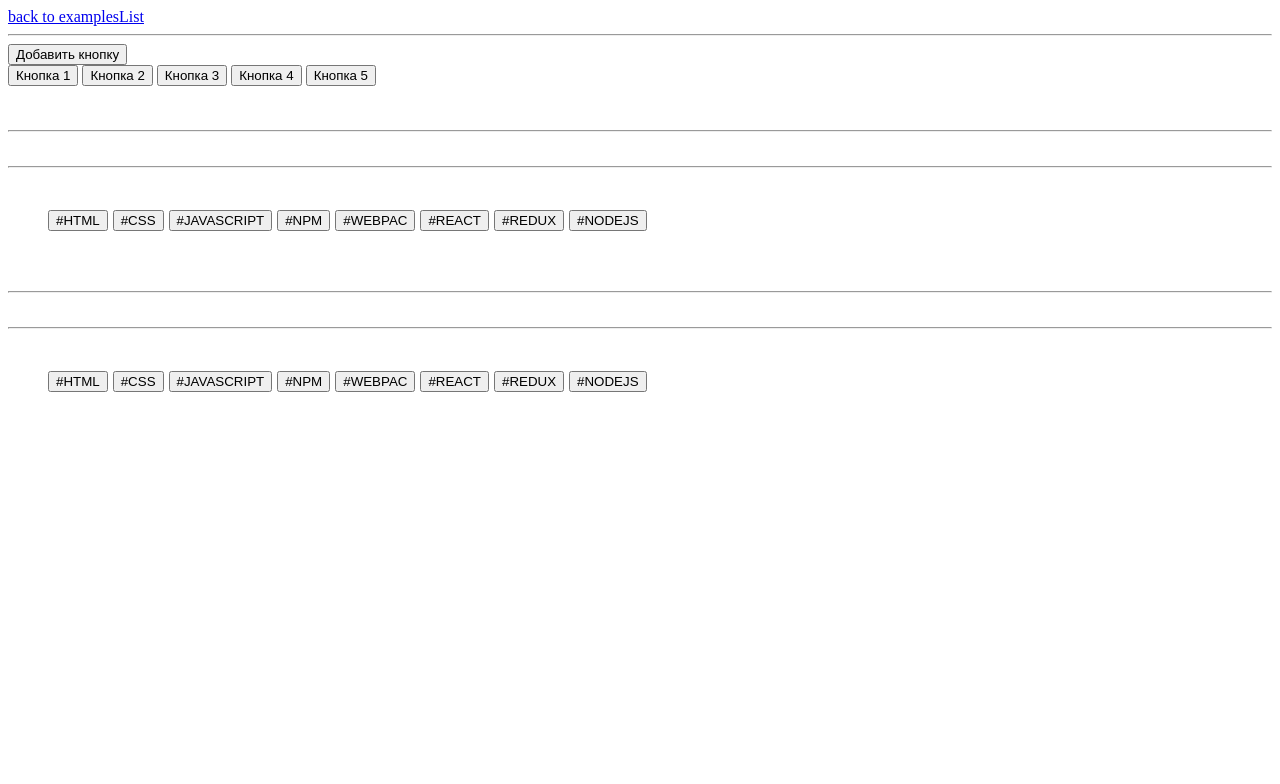
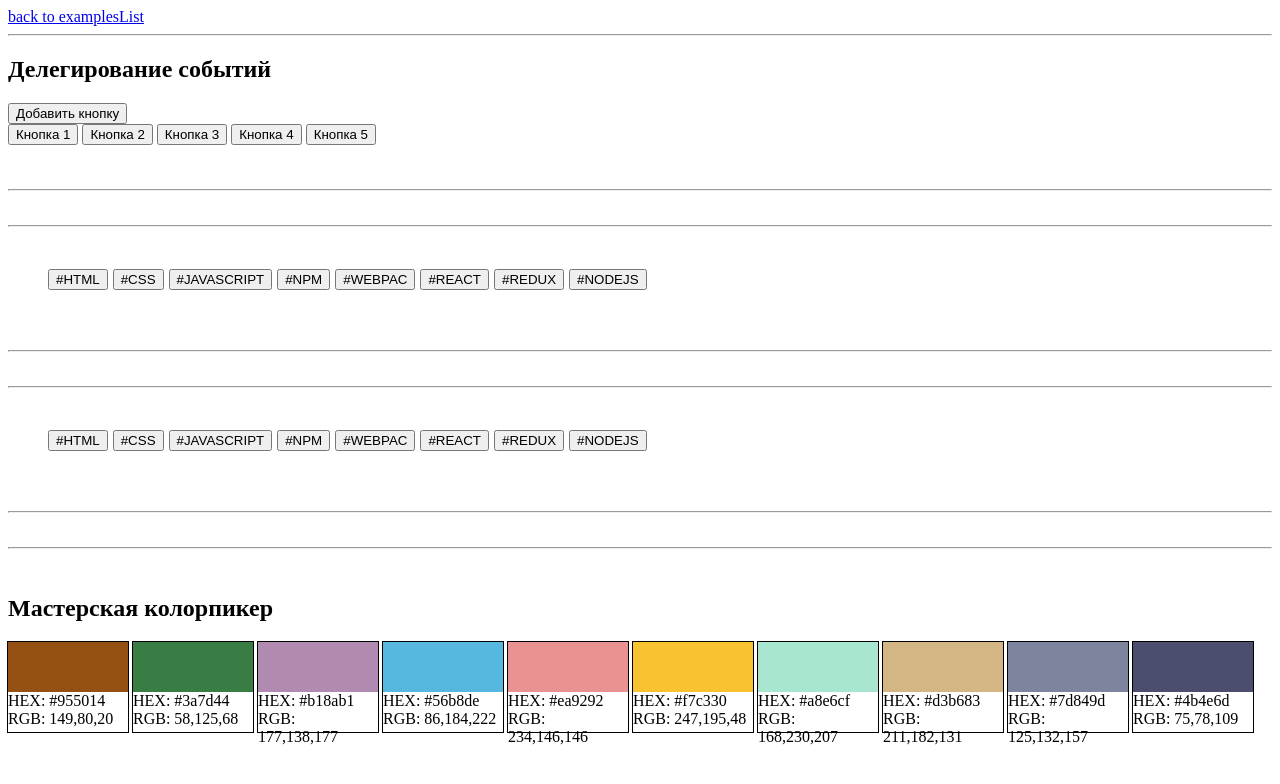
Before and after one commit to kornieiev/wireframes, a plain HTML site: page attached/js/13-event-delegation/13-event-delegation.html in a window 1280 px wide. Drawn offline with Linux system fonts and the light colour scheme.

Commit message:
колорпикер

```diff
--- a/attached/js/13-event-delegation/13-event delegation.js
+++ b/attached/js/13-event-delegation/13-event delegation.js
@@ -100,3 +100,51 @@ function onTagsClick(evt) {
   }
   console.log("selectTegs:", selectTegs);
 }
+
+// Патерн отслеживание кликов по элементам списка - фильтр - 2
+//
+
+////
+
+//
+// Мастерская колорпикер
+// https://youtu.be/vnSnT-Uo8JI?t=3621
+
+const colors = [
+  { hex: "#955014", rgb: "149,80,20" },
+  { hex: "#3a7d44", rgb: "58,125,68" },
+  { hex: "#b18ab1", rgb: "177,138,177" },
+  { hex: "#56b8de", rgb: "86,184,222" },
+  { hex: "#ea9292", rgb: "234,146,146" },
+  { hex: "#f7c330", rgb: "247,195,48" },
+  { hex: "#a8e6cf", rgb: "168,230,207" },
+  { hex: "#d3b683", rgb: "211,182,131" },
+  { hex: "#7d849d", rgb: "125,132,157" },
+  { hex: "#4b4e6d", rgb: "75,78,109" }
+];
+
+const palette = document.querySelector(".js-palette");
+
+const markup = makeMarkup(colors);
+palette.insertAdjacentHTML("beforeend", markup);
+
+function makeMarkup(colors) {
+  return colors
+    .map(({ hex, rgb }) => {
+      return `
+    <div class="color-card">
+      <div
+        class="color-swatch"
+        data-hex="${hex}"
+        data-rgb="${rgb}"
+        style="background-color: ${hex}"
+      ></div>
+      <div class="color-meta">
+        <p>HEX: ${hex}</p>
+        <p>RGB: ${rgb}</p>
+      </div>
+    </div>
+    `;
+    })
+    .join("");
+}
--- a/attached/js/13-event-delegation/13-event-delegation.html
+++ b/attached/js/13-event-delegation/13-event-delegation.html
@@ -10,6 +10,8 @@
     <a href="../../examplesList.html">back to examplesList</a>
     <hr />
     <!-- 13-Event-delegation -->
+
+    <h2>Делегирование событий</h2>
 
     <!--  -->
     <!-- Патерн Делегирование событий-->
@@ -104,6 +106,23 @@
     </ul>
     <!-- Патерн отслеживание кликов по элементам списка - фильтр - 2 -->
     <!--  -->
+
+    <br />
+    <br />
+    <hr />
+    <br />
+    <hr />
+    <br />
+
+    <!--  -->
+    <!-- Мастерская колорпикер -->
+
+    <h2>Мастерская колорпикер</h2>
+
+    <div class="palette js-palette"></div>
+
+    <!-- Мастерская колорпикер -->
+    <!--  -->
     <script type="module" src="./13-event delegation.js"></script>
   </body>
 </html>
--- a/attached/js/13-event-delegation/style.css
+++ b/attached/js/13-event-delegation/style.css
@@ -1,6 +1,11 @@
 ul,
 li {
   list-style: none;
+}
+
+p {
+  margin: 0;
+  padding: 0;
 }
 
 .tags {
@@ -11,3 +16,21 @@ li {
 .active {
   background-color: blue;
 }
+
+/* Мастерская колорпикер */
+
+.palette {
+  display: flex;
+  gap: 5px;
+}
+
+.color-swatch {
+  width: 100%;
+  height: 50px;
+}
+
+.color-card {
+  outline: 1px solid black;
+  width: 120px;
+  height: 90px;
+}
```
